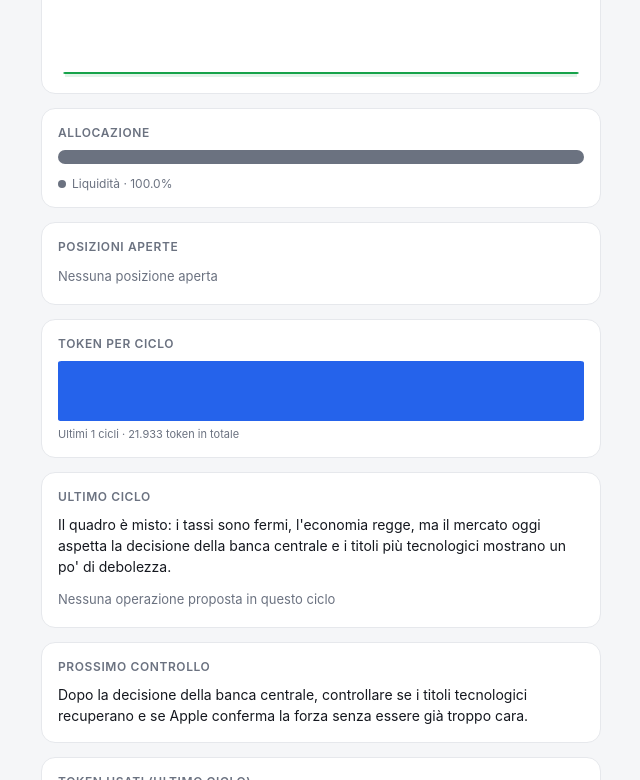
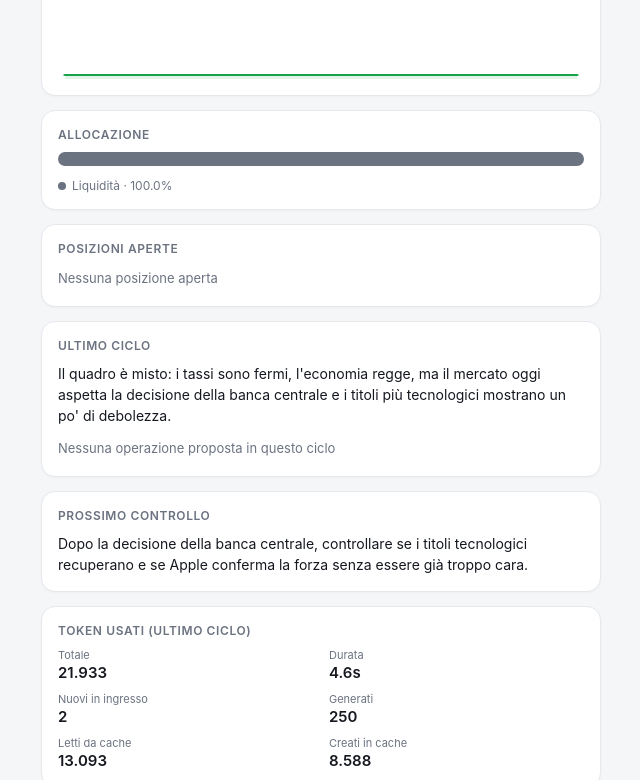
Before and after one commit to andreamassimi1998/trader-pro-dashboard, a plain HTML site: page index.html in a window 1280 px wide. Shown: the part 134-914 px from the top of the page, without its empty margins (319-959 px from the left). Drawn offline with Linux system fonts and the light colour scheme.

Commit message:
Rimuove il grafico 'token per ciclo' e migliora il resto
Tolto su feedback esplicito (brutto). Aggiunta invece la variazione %
del portafoglio accanto al valore (come un vero broker), card con
ombra leggera, e i token in griglia invece di un'unica riga di testo.

Co-Authored-By: Claude Sonnet 5 <noreply@anthropic.com>

```diff
--- a/index.html
+++ b/index.html
@@ -49,9 +49,12 @@
     border-radius: 14px;
     padding: 16px;
     margin-bottom: 14px;
+    box-shadow: 0 1px 2px rgba(0, 0, 0, 0.03);
   }
+  .equity-row { display: flex; align-items: baseline; gap: 10px; flex-wrap: wrap; }
   .equity-value { font-size: 32px; font-weight: 700; letter-spacing: -0.02em; }
-  .equity-sub { font-size: 13px; color: var(--text-dim); margin-top: 2px; }
+  .equity-change { font-size: 15px; font-weight: 600; }
+  .equity-sub { font-size: 13px; color: var(--text-dim); margin-top: 4px; }
   .pill {
     display: inline-block;
     font-size: 12px;
@@ -98,7 +101,6 @@
   .badge.skipped, .badge.failed { background: var(--badge-bg); color: var(--text-dim); }
   .empty { color: var(--text-dim); font-size: 13px; padding: 4px 0; }
   .text-block { font-size: 14px; line-height: 1.5; }
-  .tokens { font-size: 12px; color: var(--text-dim); line-height: 1.6; }
   .refresh-note { text-align: center; font-size: 11px; color: var(--text-dim); margin-top: 8px; }
 
   .alloc-bar { display: flex; width: 100%; height: 14px; border-radius: 7px; overflow: hidden; background: var(--badge-bg); }
@@ -107,8 +109,10 @@
   .alloc-item { display: flex; align-items: center; gap: 6px; font-size: 12px; color: var(--text-dim); }
   .alloc-dot { width: 8px; height: 8px; border-radius: 50%; flex-shrink: 0; }
 
-  svg.bars { width: 100%; height: 60px; display: block; }
-  .bars-caption { font-size: 11px; color: var(--text-dim); margin-top: 6px; }
+  .stat-grid { display: grid; grid-template-columns: 1fr 1fr; gap: 10px 16px; }
+  .stat-label { font-size: 11px; color: var(--text-dim); }
+  .stat-value { font-size: 15px; font-weight: 600; margin-top: 1px; }
+
   .error-banner {
     display: none;
     background: var(--badge-bg);
@@ -130,7 +134,10 @@
     <div class="error-banner" id="error-banner">Impossibile aggiornare i dati — mostro l'ultima versione disponibile.</div>
 
     <div class="card">
-      <div class="equity-value" id="equity">—</div>
+      <div class="equity-row">
+        <div class="equity-value" id="equity">—</div>
+        <div class="equity-change" id="equity-change"></div>
+      </div>
       <div class="equity-sub" id="equity-sub">—</div>
       <svg class="chart" id="chart" viewBox="0 0 300 72" preserveAspectRatio="none"></svg>
     </div>
@@ -147,12 +154,6 @@
     </div>
 
     <div class="card">
-      <h2>Token per ciclo</h2>
-      <svg class="bars" id="token-bars" viewBox="0 0 300 60" preserveAspectRatio="none"></svg>
-      <div class="bars-caption" id="token-bars-caption"></div>
-    </div>
-
-    <div class="card">
       <h2>Ultimo ciclo</h2>
       <div class="text-block" id="market-view">—</div>
       <div id="operations" style="margin-top: 10px;"></div>
@@ -165,7 +166,7 @@
 
     <div class="card">
       <h2>Token usati (ultimo ciclo)</h2>
-      <div class="tokens" id="tokens">—</div>
+      <div class="stat-grid" id="tokens">—</div>
     </div>
 
     <div class="refresh-note">Si aggiorna da sola ogni 60 secondi</div>
@@ -244,25 +245,14 @@
       .join("");
   }
 
-  function renderTokenBars(history) {
-    const svg = document.getElementById("token-bars");
-    const caption = document.getElementById("token-bars-caption");
-    const points = (history || []).filter((pt) => typeof pt.tokensTotal === "number").slice(-20);
-    if (points.length === 0) { svg.innerHTML = ""; caption.textContent = ""; return; }
-
-    const max = Math.max(...points.map((pt) => pt.tokensTotal), 1);
-    const w = 300, h = 60, gap = 3;
-    const barWidth = (w - gap * (points.length - 1)) / points.length;
-    svg.innerHTML = points
-      .map((pt, i) => {
-        const barHeight = Math.max(2, (pt.tokensTotal / max) * h);
-        const x = i * (barWidth + gap);
-        const y = h - barHeight;
-        return `<rect x="${x}" y="${y}" width="${barWidth}" height="${barHeight}" rx="2" fill="var(--accent)"></rect>`;
-      })
-      .join("");
-    const total = points.reduce((sum, pt) => sum + pt.tokensTotal, 0);
-    caption.textContent = `Ultimi ${points.length} cicli · ${total.toLocaleString("it-IT")} token in totale`;
+  function renderEquityChange(history) {
+    const el = document.getElementById("equity-change");
+    if (!history || history.length < 2) { el.textContent = ""; return; }
+    const first = history[0].equity, last = history[history.length - 1].equity;
+    if (!first) { el.textContent = ""; return; }
+    const pct = (last - first) / first;
+    el.className = "equity-change " + (pct >= 0 ? "pl up" : "pl down");
+    el.textContent = fmtPercent(pct);
   }
 
   function renderPositions(positions) {
@@ -303,6 +293,22 @@
     `).join("");
   }
 
+  function renderTokenStats(tokens) {
+    const el = document.getElementById("tokens");
+    if (!tokens) { el.innerHTML = '<div class="empty">n/d</div>'; return; }
+    const stats = [
+      ["Totale", tokens.total.toLocaleString("it-IT")],
+      ["Durata", `${(tokens.durationMs / 1000).toFixed(1)}s`],
+      ["Nuovi in ingresso", tokens.input.toLocaleString("it-IT")],
+      ["Generati", tokens.output.toLocaleString("it-IT")],
+      ["Letti da cache", tokens.cacheRead.toLocaleString("it-IT")],
+      ["Creati in cache", tokens.cacheCreation.toLocaleString("it-IT")],
+    ];
+    el.innerHTML = stats
+      .map(([label, value]) => `<div><div class="stat-label">${label}</div><div class="stat-value">${value}</div></div>`)
+      .join("");
+  }
+
   async function load() {
     try {
       const bust = "?t=" + Date.now();
@@ -321,16 +327,13 @@
         `<span class="pill ${latest.marketOpen ? "open" : "closed"}">${latest.marketOpen ? "Mercato aperto" : "Mercato chiuso"}</span> ` +
         `&nbsp;${latest.slot ?? ""} <span style="opacity:0.7">(all'ultimo ciclo)</span>`;
       renderChart(history);
+      renderEquityChange(history);
       renderAllocation(latest.account, latest.positions);
-      renderTokenBars(history);
       renderPositions(latest.positions);
       document.getElementById("market-view").textContent = latest.marketView ?? "—";
       renderOperations(latest.operations);
       document.getElementById("plan-next").textContent = latest.planNext ?? "—";
-      const t = latest.tokens;
-      document.getElementById("tokens").textContent = t
-        ? `${t.total.toLocaleString("it-IT")} token totali in ${(t.durationMs / 1000).toFixed(1)}s (${t.input.toLocaleString("it-IT")} nuovi, ${t.output.toLocaleString("it-IT")} generati, ${t.cacheRead.toLocaleString("it-IT")} da cache, ${t.cacheCreation.toLocaleString("it-IT")} creati)`
-        : "n/d";
+      renderTokenStats(latest.tokens);
     } catch (err) {
       document.getElementById("error-banner").style.display = "block";
       console.error(err);
```
